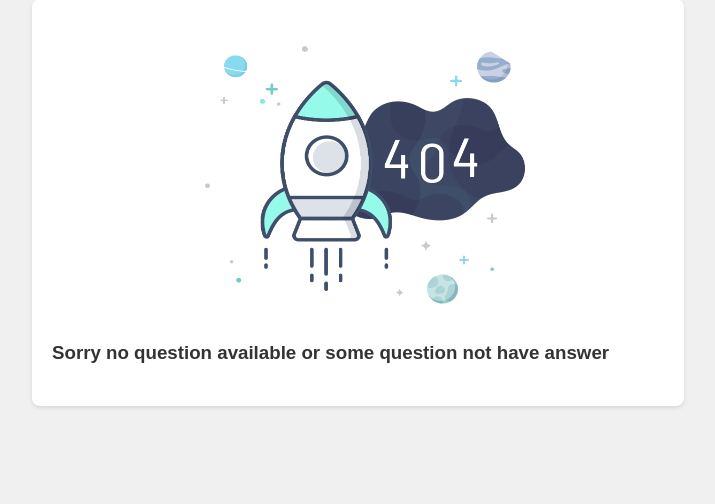
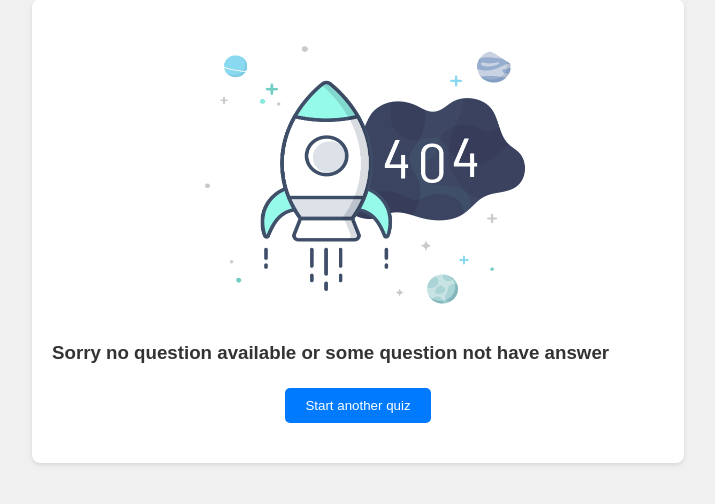
Before and after one commit to byiringiroscar/Quiz-app-with-django-htmx-with-db, a Django app: template sim/templates/partials/error.html in a window 1280 px wide. Shown: the part 29-533 px from the top of the page, without its empty margins (282-997 px from the left). Run offline with Django 5.2, Linux system fonts and the light colour scheme; the template is opened without the code that fills it, so the values that code supplies are empty; some libraries are stand-ins or nearby versions.

Commit message:
Update error.html

```diff
--- a/sim/templates/partials/error.html
+++ b/sim/templates/partials/error.html
@@ -88,6 +88,11 @@
 <div  id="topic-container">
     <img src="{% static 'error.gif' %}" alt="profile" style="width: 70%; height: 300px; border-radius: 50%; display: block; margin: auto;">
     <h3>Sorry no question available or some question not have answer</h3>
+    <form hx-get="{% url 'start' %}" hx-target="#content-container">
+        <button class="btn" type="submit">
+            Start another quiz
+        </button>
+    </form>
 </div>
 </body>
 </html>
```
